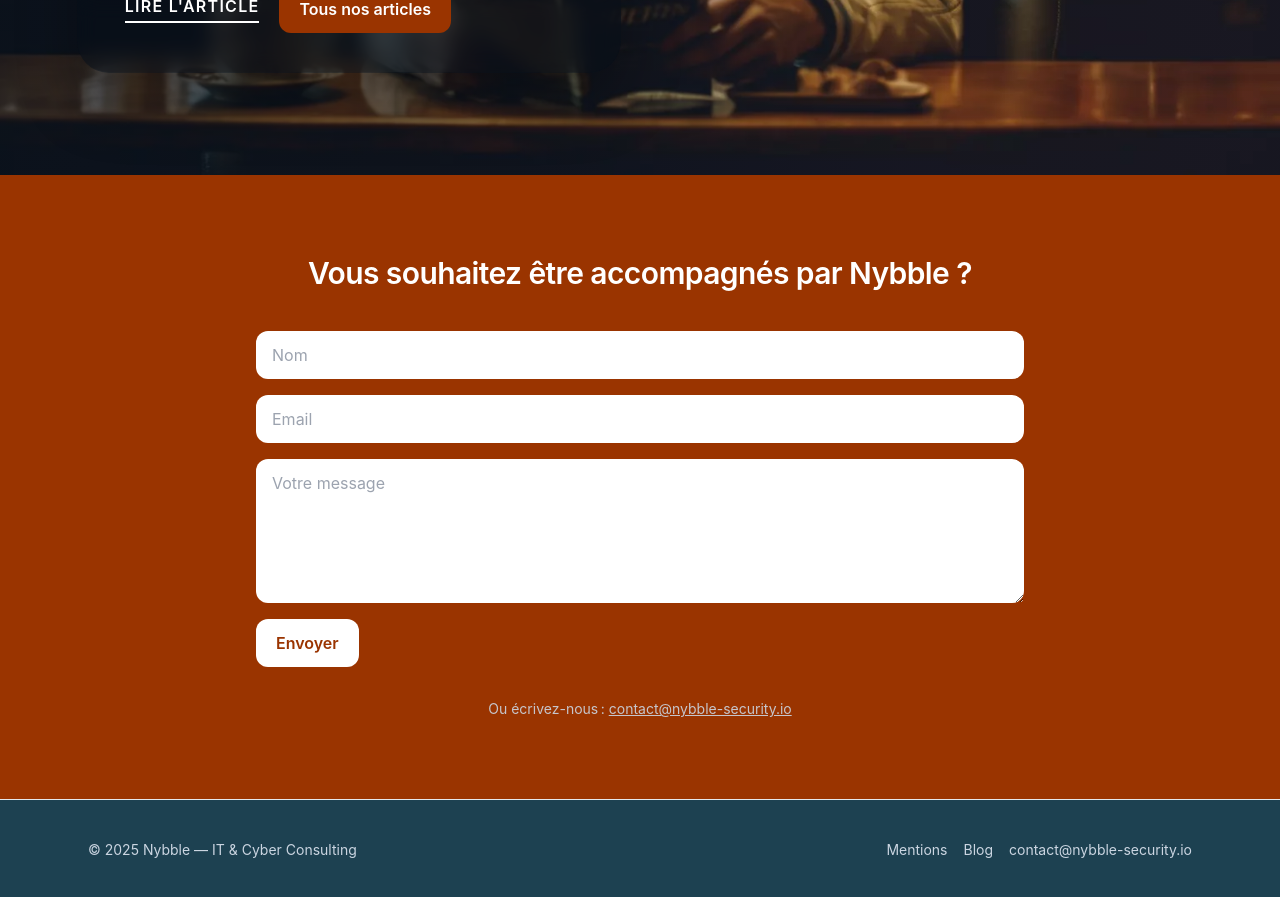
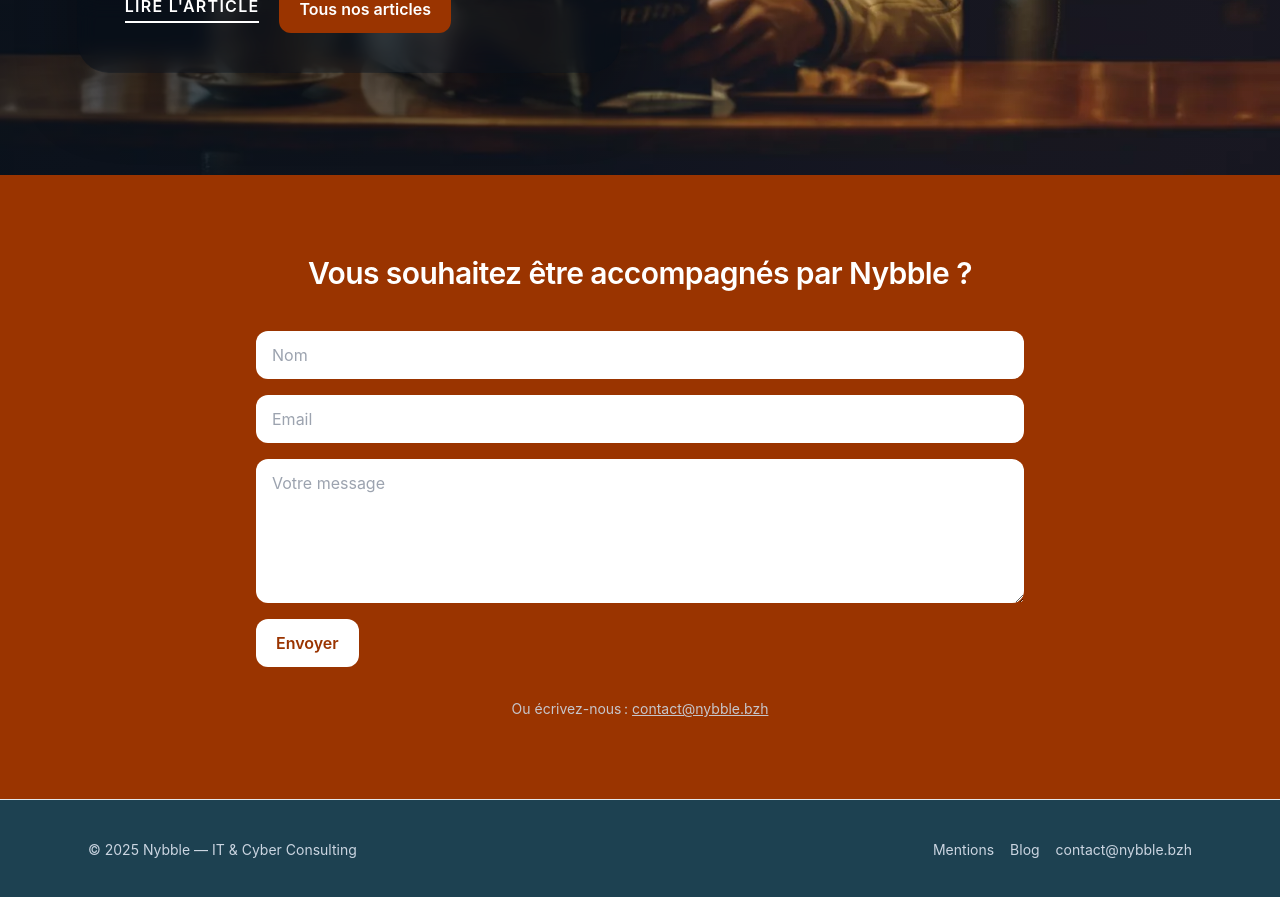
Before and after one commit to nybble-security/nybble-security.github.io, a Jekyll site: the page built from index.html, in a window 1280 px wide and 900 px high, scrolled down 3134 px. Shown: the top 897 px of the window. Built offline with Jekyll 4.4.1, drawn with Linux system fonts in a browser that asks for light colours; nearby versions of some CDN libraries.

Commit message:
@mail de contact

```diff
--- a/_layouts/default.html
+++ b/_layouts/default.html
@@ -58,7 +58,7 @@
                 <div class="flex items-center gap-4">
                     <a href="/mentions-legales/" class="hover:underline">Mentions</a>
                     <a href="/blog/" class="hover:underline">Blog</a>
-                    <a href="mailto:contact@nybble-security.io" class="hover:underline">contact@nybble-security.io</a>
+                    <a href="mailto:contact@nybble.bzh" class="hover:underline">contact@nybble.bzh</a>
                 </div>
             </div>
         </div>
--- a/index.html
+++ b/index.html
@@ -157,7 +157,7 @@ title: "IT & Cyber Consulting — Nybble"
         <textarea class="px-4 py-3 rounded-xl text-black" name="message" placeholder="Votre message" rows="5" required></textarea>
         <button class="button button-inverse w-max" type="submit">Envoyer</button>
       </form>
-      <p class="mt-8 text-sm opacity-90">Ou écrivez-nous : <a class="underline" href="mailto:contact@nybble-security.io">contact@nybble-security.io</a></p>
+      <p class="mt-8 text-sm opacity-90">Ou écrivez-nous : <a class="underline" href="mailto:contact@nybble.bzh">contact@nybble.bzh</a></p>
     </div>
   </section>
 </main>
```
